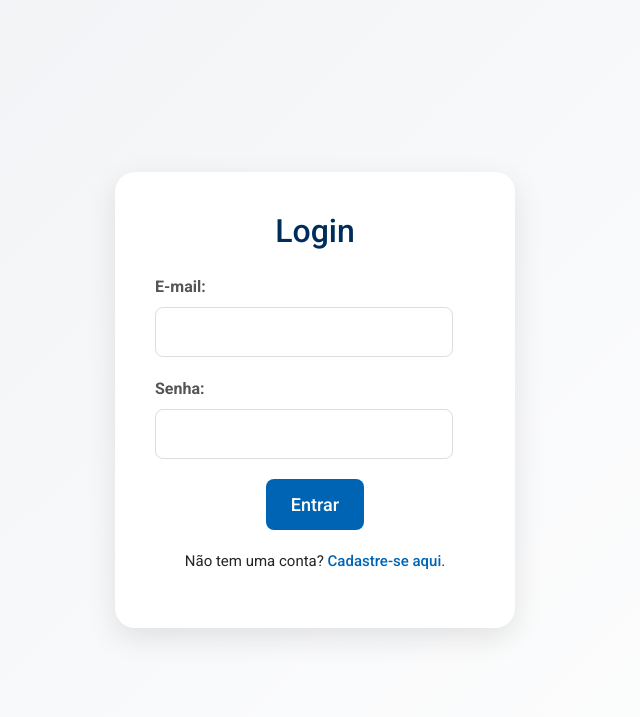
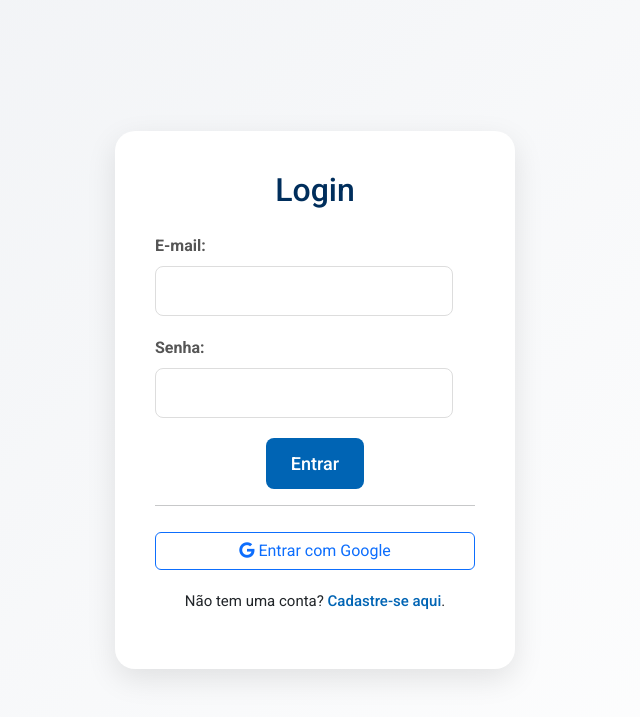
Before and after one commit to moraisgabriel16/linkgerador, a Flask app: page /login in a window 1280 px wide. Shown: the top 717 px of the page, without its empty margins (325-965 px from the left). Run offline with Flask 3, Linux system fonts and the light colour scheme; some libraries are stand-ins or nearby versions.

Commit message:
Update login.html

```diff
--- a/templates/login.html
+++ b/templates/login.html
@@ -72,6 +72,10 @@
             </div>
             <button type="submit">Entrar</button>
         </form>
+        <hr>
+        <a href="{{ url_for('login_google') }}" class="btn btn-outline-primary" style="width:100%;margin-top:10px;">
+            <i class="fab fa-google"></i> Entrar com Google
+        </a>
         <p>Não tem uma conta? <a href="{{ url_for('register') }}">Cadastre-se aqui</a>.</p>
     </div>
 </body>
```
